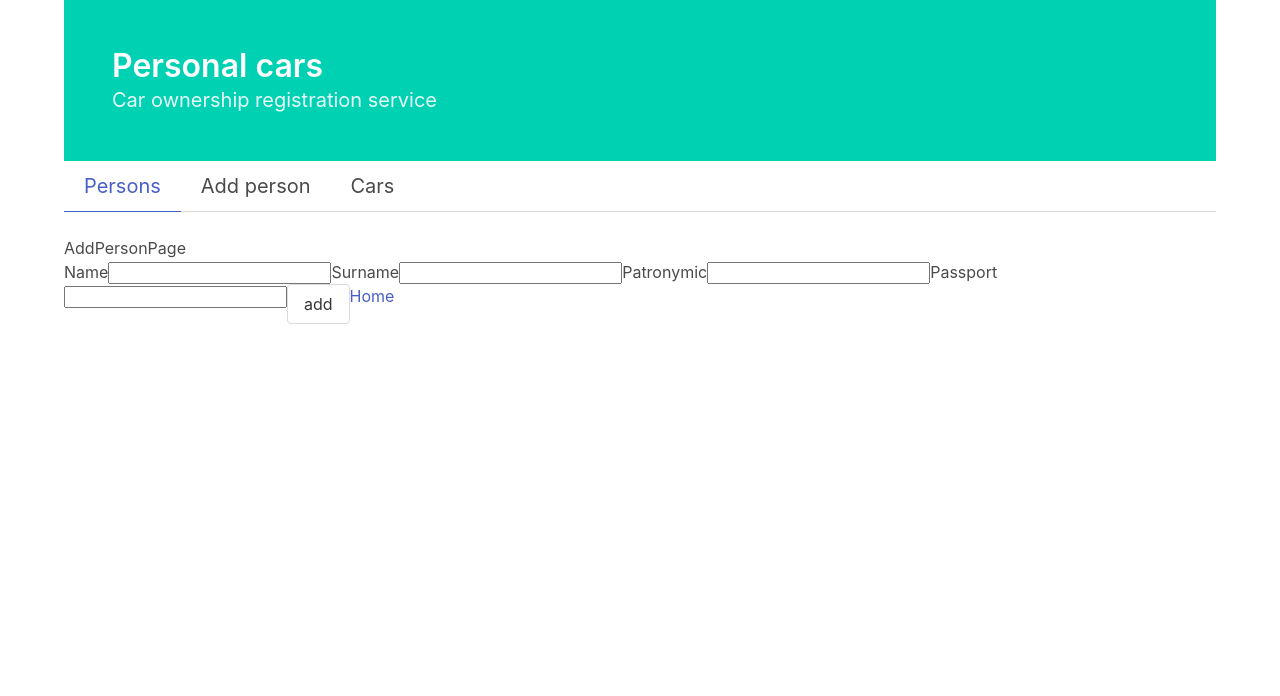
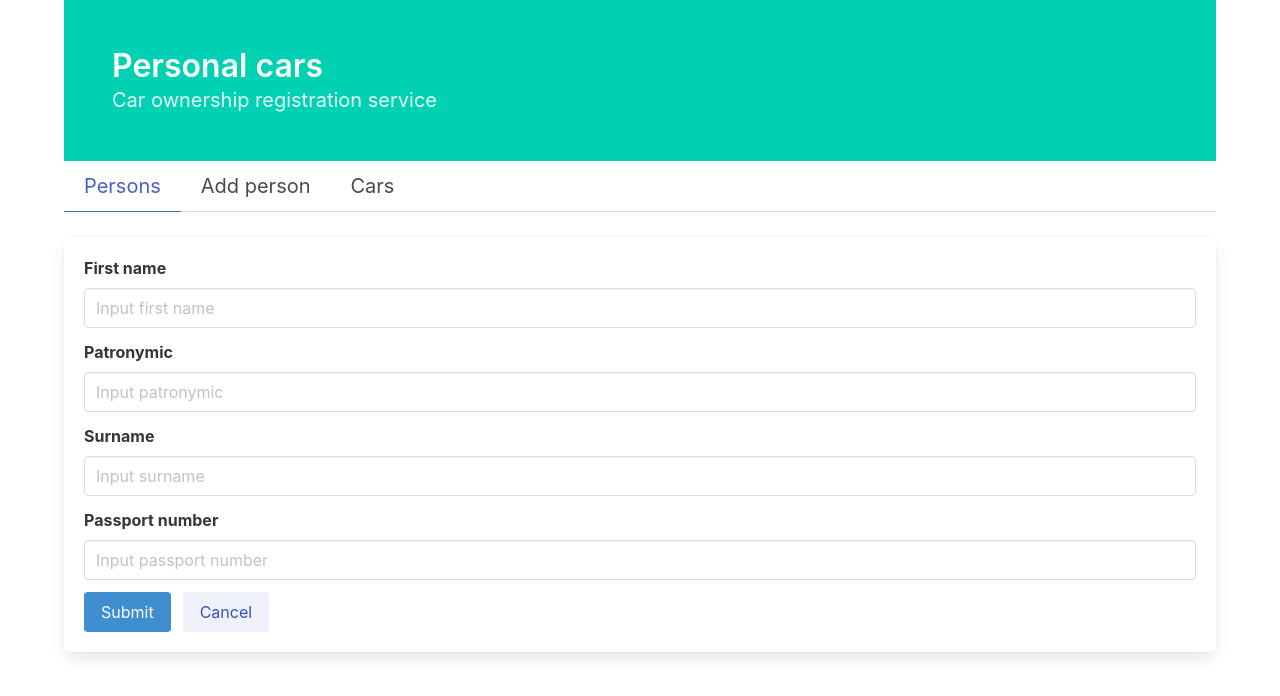
Before and after one commit to DukeKunYura/front-for-car-registration, a React (Vite) app: page /add-person in a window 1280 px wide. Shown: the top 696 px of the page. Built offline with nearby package versions, Linux system fonts and the light colour scheme.

Commit message:
add cards, person adder inputs

```diff
--- a/src/components/CarAdder.jsx
+++ b/src/components/CarAdder.jsx
@@ -98,7 +98,7 @@ export default function CarAdder(props) {
                         </div>
                         <div class="field is-grouped">
                             <div class="control">
-                                <button class="button is-link" type="submit" disabled={props.isSubmitting}>Submit</button>
+                                <button class="button is-info" type="submit" disabled={props.isSubmitting}>Submit</button>
                             </div>
                             <div class="control">
                                 <button
--- /dev/null
+++ b/src/components/CarCard.jsx
@@ -0,0 +1,40 @@
+import React from 'react';
+
+export default function CarCard(props) {
+
+    const { person, number, brand, model, color } = props;
+
+    return (
+        <tr>
+            <td>
+                <div class="columns">
+                    <div class="column is-four-fifths">
+                        <div class="columns">
+                            <div class="column">
+                                <h4 class="subtitle is-5">{number}</h4>
+                            </div>
+                            <div class="column">
+                                <h4 class="subtitle is-5">{brand}</h4>
+                            </div>
+                            <div class="column">
+                                <h4 class="subtitle is-5">{model}</h4>
+                            </div>
+                            <div class="column">
+                                <h4 class="subtitle is-5">{color}</h4>
+                            </div>
+                        </div>
+
+                    </div>
+                    <div class="column">
+                        <a href="#" class="item"
+                            onClick={() => { }}>Delete car</a>
+                    </div>
+                    <div className="block">
+                    </div>
+
+                </div>
+
+            </td>
+        </tr>
+    )
+}
--- a/src/components/Header.jsx
+++ b/src/components/Header.jsx
@@ -1,7 +1,8 @@
 import React from 'react';
 import { NavLink } from "react-router-dom";
 import { useSelector, useDispatch } from 'react-redux';
-import { setActiveLink } from '../redux/masterSlice';
+import { setActiveLink, setIsActiveCarAdder } from '../redux/masterSlice';
+
 
 
 export default function Header() {
@@ -26,11 +27,23 @@ export default function Header() {
             <nav className="tabs is-medium">
                 <ul>
                     <li className={state.activeLink === "home" ? "is-active" : ""}
-                        onClick={() => { dispatch(setActiveLink("home")) }}><NavLink to="/">Persons</NavLink></li>
+                        onClick={() => {
+                            dispatch(setActiveLink("home"));
+                            dispatch(setIsActiveCarAdder(false));
+                        }}>
+                        <NavLink to="/">Persons</NavLink></li>
                     <li className={state.activeLink === "add" ? "is-active" : ""}
-                        onClick={() => { dispatch(setActiveLink("add")) }}><NavLink to="/add-person">Add person</NavLink></li>
+                        onClick={() => {
+                            dispatch(setActiveLink("add"));
+                            dispatch(setIsActiveCarAdder(false));
+                        }}>
+                        <NavLink to="/add-person">Add person</NavLink></li>
                     <li className={state.activeLink === "cars" ? "is-active" : ""}
-                        onClick={() => { dispatch(setActiveLink("cars")) }}><NavLink to="/cars">Cars</NavLink></li>
+                        onClick={() => {
+                            dispatch(setActiveLink("cars"));
+                            dispatch(setIsActiveCarAdder(false));
+                        }}>
+                        <NavLink to="/cars">Cars</NavLink></li>
                 </ul>
             </nav>
         </>
--- /dev/null
+++ b/src/components/PersonCard.jsx
@@ -0,0 +1,15 @@
+import React from 'react'
+
+export default function PersonCard(props) {
+
+    const { person } = props;
+
+    return (
+        <div>
+            <h4 class="subtitle is-5">{person.surname + " " + person.firstName + " " + person.patronymic}</h4>
+            <p>
+                {"passport number: " + person.passportNumber}
+            </p>
+        </div>
+    )
+}
--- a/src/pages/AddPersonPage.jsx
+++ b/src/pages/AddPersonPage.jsx
@@ -1,45 +1,112 @@
-import React, { useState } from 'react';
-import { Link } from "react-router-dom";
+import React from 'react';
+import { useNavigate } from 'react-router-dom';
+import { useDispatch } from 'react-redux';
+import { setActiveLink } from '../redux/masterSlice';
 import { useAddPersonMutation } from '../redux/personApi';
+import { Formik } from 'formik';
+import * as Yup from 'yup';
 
 
 export default function AddPersonPage() {
 
-    const [newFirstName, setNewFirstName] = useState('');
-    const [newPassport, setNewPassport] = useState('');
-    const [newSurname, setNewSurname] = useState('');
-    const [newPatronymic, setNewPatronymic] = useState('');
-
     const [addPerson, { isError }] = useAddPersonMutation();
 
-    const handleAddPerson = async () => {
-        if (newFirstName && newPassport) {
-            await addPerson({
-                firstName: newFirstName,
-                surname: newSurname,
-                patronymic: newPatronymic,
-                passportNumber: newPassport
-            }).unwrap();
-            setNewFirstName('');
-            setNewSurname('');
-            setNewPatronymic('');
-            setNewPassport('');
-        }
+    const dispatch = useDispatch();
+
+    const navigate = useNavigate();
+
+    const handleAddPerson = async (values) => {
+        await addPerson(values).unwrap();
+        navigate("/");
+        dispatch(setActiveLink("home"));
     }
+
+    const formValidationSchema = Yup.object().shape({
+        passportNumber: Yup.string().required().max(10),
+        firstName: Yup.string().required(),
+        surname: Yup.string().required(),
+        patronymic: Yup.string().required(),
+    });
 
     return (
         <>
-            <div>AddPersonPage</div>
-            <label>Name</label>
-            <input type="text" value={newFirstName} onChange={(e) => setNewFirstName(e.target.value)}></input>
-            <label>Surname</label>
-            <input type="text" value={newSurname} onChange={(e) => setNewSurname(e.target.value)}></input>
-            <label>Patronymic</label>
-            <input type="text" value={newPatronymic} onChange={(e) => setNewPatronymic(e.target.value)}></input>
-            <label>Passport</label>
-            <input type="text" value={newPassport} onChange={(e) => setNewPassport(e.target.value)}></input>
-            <button className="button" onClick={handleAddPerson}>add</button>
-            <Link to="/">Home</Link>
+            <Formik
+                validationSchema={formValidationSchema}
+                initialValues={{ passportNumber: "", firstName: "", surname: "", patronymic: "" }}
+                onSubmit={(values, { setSubmitting }) => { handleAddPerson(values); setSubmitting(false); }}>
+                {(props) => (
+                    <form class="box" onSubmit={props.handleSubmit}>
+                        <div class="field">
+                            <label class="label">First name</label>
+                            <div class="control">
+                                <input
+                                    class={props.errors.firstName && props.touched.firstName ? "input is-danger" : "input"}
+                                    placeholder='Input first name'
+                                    type="text"
+                                    name="firstName"
+                                    onChange={props.handleChange}
+                                    onBlur={props.handleBlur}
+                                    value={props.values.firstName}
+                                />
+                            </div>
+                        </div>
+                        <div class="field">
+                            <label class="label">Patronymic</label>
+                            <div class="control">
+                                <input
+                                    class={props.errors.patronymic && props.touched.patronymic ? "input is-danger" : "input"}
+                                    placeholder='Input patronymic'
+                                    type="text"
+                                    name="patronymic"
+                                    onChange={props.handleChange}
+                                    onBlur={props.handleBlur}
+                                    value={props.values.patronymic}
+                                />
+                            </div>
+                        </div>
+                        <div class="field">
+                            <label class="label">Surname</label>
+                            <div class="control">
+                                <input
+                                    class={props.errors.surname && props.touched.surname ? "input is-danger" : "input"}
+                                    placeholder='Input surname'
+                                    type="text"
+                                    name="surname"
+                                    onChange={props.handleChange}
+                                    onBlur={props.handleBlur}
+                                    value={props.values.surname}
+                                />
+                            </div>
+                        </div>
+                        <div class="field">
+                            <label class="label">Passport number</label>
+                            <div class="control">
+                                <input
+                                    class={props.errors.passportNumber && props.touched.passportNumber ? "input is-danger" : "input"}
+                                    placeholder='Input passport number'
+                                    type="text"
+                                    name="passportNumber"
+                                    onChange={props.handleChange}
+                                    onBlur={props.handleBlur}
+                                    value={props.values.passportNumber}
+                                />
+                            </div>
+                        </div>
+                        <div class="field is-grouped">
+                            <div class="control">
+                                <button class="button is-info" type="submit" disabled={props.isSubmitting}>Submit</button>
+                            </div>
+                            <div class="control">
+                                <button
+                                    class="button is-link is-light"
+                                    onClick={() => { navigate("/"); dispatch(setActiveLink("home")) }}>
+                                    Cancel
+                                </button>
+                            </div>
+                        </div>
+                    </form>
+                )}
+            </Formik>
         </>
 
     )
--- a/src/pages/CarsPage.jsx
+++ b/src/pages/CarsPage.jsx
@@ -1,18 +1,67 @@
 import React from 'react';
-import { useNavigate } from 'react-router-dom';
+import CarCard from '../components/CarCard';
+import Loader from '../components/Loader';
 import { useGetCarsQuery } from '../redux/personApi';
 
 export default function CarsPage() {
 
     const { data = [], isLoading } = useGetCarsQuery();
 
-    const navigate = useNavigate();
-
     return (
         <>
-            <div>CarsPage</div>
-            <div onClick={() => { navigate("/") }}>home</div>
-            {data && data.map(car => (<div key={car.id}>{car.brand}</div>))}
+            <div class="column is-one-third">
+                <input class="input is-info" type="text" placeholder="Input car number"></input>
+            </div>
+            {isLoading && <Loader />}
+            <div className="box">
+                <table class="table is-fullwidth">
+                    <tbody>
+                        <tr>
+                            <td>
+                                <h4 class="subtitle is-5" id="1">All cars:</h4>
+                            </td>
+                        </tr>
+                        <tr>
+                            <td>
+                                <div class="columns">
+                                    <div class="column is-four-fifths">
+                                        <div class="columns">
+                                            <div class="column">
+                                                <h4 class="subtitle is-5">number</h4>
+                                            </div>
+                                            <div class="column">
+                                                <h4 class="subtitle is-5">brand</h4>
+                                            </div>
+                                            <div class="column">
+                                                <h4 class="subtitle is-5">model</h4>
+                                            </div>
+                                            <div class="column">
+                                                <h4 class="subtitle is-5">color</h4>
+                                            </div>
+                                        </div>
+
+                                    </div>
+                                    <div class="column">
+                                        <h4 class="subtitle is-5">owner</h4>
+                                    </div>
+                                    <div className="block">
+                                    </div>
+                                </div>
+                            </td>
+                        </tr>
+                        {data && data.map(car => (
+                            <CarCard
+                                key={car.id}
+                                person={car.person}
+                                number={car.number}
+                                brand={car.brand}
+                                model={car.model}
+                                color={car.color} />
+                        ))}
+                    </tbody>
+                </table>
+
+            </div>
         </>
 
     )
--- a/src/pages/HomePage.jsx
+++ b/src/pages/HomePage.jsx
@@ -1,54 +1,50 @@
 import React from 'react';
-import { useGetPersonsQuery, useDeletePersonMutation } from '../redux/personApi';
+import { useGetPersonsQuery } from '../redux/personApi';
 import { useSelector } from 'react-redux';
 import { useNavigate } from 'react-router-dom';
 import Loader from '../components/Loader';
+import PersonCard from '../components/PersonCard';
 
 export default function HomePage() {
 
     const { data = [], isLoading } = useGetPersonsQuery();
-    const [deletePerson] = useDeletePersonMutation();
 
     const state = useSelector((state) => state.master);
 
     const navigate = useNavigate();
 
-    const handleDeletePerson = async (number) => {
-        await deletePerson(number).unwrap();
-    }
-
     return (
         <div className="container">
             <div className="block">
-                <input class="input is-primary" type="text" placeholder="Search"></input>
-                <br />
+                <div class="columns">
+                    <div class="column is-three-quarters">
+                        <input class="input is-info" type="text" placeholder="Search"></input>
+                    </div>
+                    <div class="column">
+                        <div class="field has-addons">
+                            <div class="control">
+                                <input class="input is-info" type="text" placeholder="Find by passport" />
+                            </div>
+                            <div class="control">
+                                <a class="button is-info">
+                                    Search
+                                </a>
+                            </div>
+                        </div>
+                    </div>
+                </div>
                 <div>
                     <br />
                     {isLoading && <Loader />}
                     {data && data.map(person => (
-
                         <div className="box"
                             key={person.id}
                             onClick={() => { navigate(`/person/:${person.passportNumber}`) }}>
-                            <div class="column is-narrow">
-                                <h4 class="subtitle is-5">{person.surname + " " + person.firstName + " " + person.patronymic}</h4>
-                                <p>
-                                    {"passport number: " + person.passportNumber}
-                                </p>
-                                <div onClick={() => { handleDeletePerson(person.passportNumber) }}>delete</div>
-                            </div>
-
-
+                            <PersonCard person={person} />
                         </div>
-
                     ))}
-
                 </div>
-
-
             </div>
         </div>
-
-
     )
 }
--- a/src/pages/PersonPage.jsx
+++ b/src/pages/PersonPage.jsx
@@ -1,5 +1,5 @@
 import React from 'react';
-import { useParams, useNavigate } from 'react-router-dom';
+import { useParams } from 'react-router-dom';
 import CarAdder from '../components/CarAdder';
 import { useGetPersonQuery } from '../redux/personApi';
 import { useSelector, useDispatch } from 'react-redux';
@@ -17,9 +17,6 @@ export default function PersonPage() {
 
     const { data = [], isLoading, isSuccess } = useGetPersonQuery(params.passport.substring(1));
 
-    const navigate = useNavigate();
-
-
     return (
         <>
             <article class="panel is-primary">
@@ -30,15 +27,40 @@ export default function PersonPage() {
                     {isLoading && <><Loader /></>}
                     {isSuccess &&
                         <>
-                            <h4 class="subtitle is-5">{data.surname + " " + data.firstName + " " + data.patronymic}</h4>
-                            <p>
-                                {"passport number: " + data.passportNumber}
-                            </p>
+                            <div class="field">
+                                <label class="label">Surname</label>
+                                <div class="control">
+                                    <input class="input is-static" type="text" value={data.surname} readonly />
+                                </div>
+                            </div>
+                            <div class="field">
+                                <label class="label">First name</label>
+                                <div class="control">
+                                    <input class="input is-static" type="text" value={data.firstName} readonly />
+                                </div>
+                            </div>
+                            <div class="field">
+                                <label class="label">Patronymic</label>
+                                <div class="control">
+                                    <input class="input is-static" type="text" value={data.patronymic} readonly />
+                                </div>
+                            </div>
+                            <div class="field">
+                                <label class="label">Passport number</label>
+                                <div class="control">
+                                    <input class="input is-static" type="text" value={data.passportNumber} readonly />
+                                </div>
+                            </div>
                         </>
                     }
                     <br />
                     <footer class="card-footer">
-                        <a href="#" onClick={() => { dispatch(setIsActiveCarAdder(true)) }} class="card-footer-item">Add car</a>
+                        {!state.isActiveCarAdder &&
+                            <a href="#1" onClick={() => { dispatch(setIsActiveCarAdder(true)) }}
+                                class="card-footer-item">Add car</a>}
+                        {state.isActiveCarAdder &&
+                            <a href="#" onClick={() => { dispatch(setIsActiveCarAdder(false)) }}
+                                class="card-footer-item">Cancel adding</a>}
                         <a href="#" class="card-footer-item">Edit person</a>
                         <a href="#" class="card-footer-item">Delete person</a>
                     </footer>
@@ -48,7 +70,7 @@ export default function PersonPage() {
                     <tbody>
                         <tr>
                             <td>
-                                <h4 class="subtitle is-5">Cars:</h4>
+                                <h4 class="subtitle is-5" id="1">Cars:</h4>
                             </td>
                         </tr>
                         <tr>
--- a/src/redux/personApi.js
+++ b/src/redux/personApi.js
@@ -53,7 +53,7 @@ export const personApi = createApi({
                 url: `removal_car?passport=${passport}&number=${number}`,
                 method: 'DELETE'
             }),
-            invalidatesTags: ['Person']
+            invalidatesTags: ['Person', 'Cars']
         })
     })
 })
```
